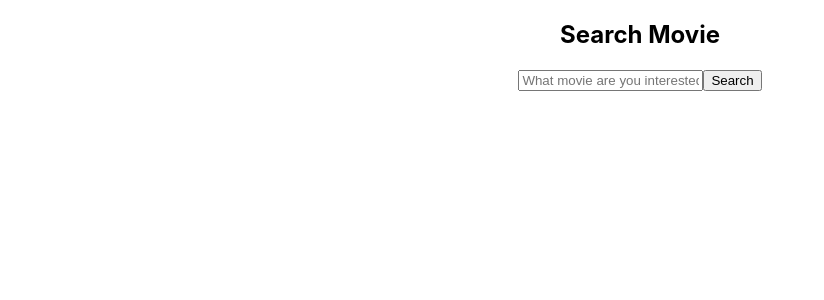
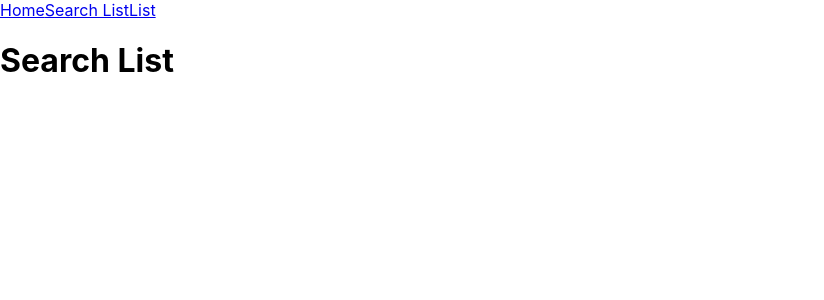
Before and after one commit to tgbeta/supercine, a React (Create React App) app in the folder frontend/: page /searchList in a window 1280 px wide. Shown: the top 300 px of the page, without its empty margins (0-824 px from the left). Built offline with nearby package versions, Linux system fonts and the light colour scheme; no server answers.

Commit message:
add routes frontend

```diff
--- a/frontend/package.json
+++ b/frontend/package.json
@@ -10,6 +10,7 @@
     "axios": "^1.1.3",
     "react": "^18.2.0",
     "react-dom": "^18.2.0",
+    "react-router-dom": "^6.4.3",
     "react-scripts": "5.0.1",
     "styled-components": "^5.3.6",
     "web-vitals": "^2.1.4"
--- a/frontend/public/index.html
+++ b/frontend/public/index.html
@@ -2,28 +2,7 @@
 <html lang="en">
   <head>
     <meta charset="utf-8" />
-    <link rel="icon" href="%PUBLIC_URL%/favicon.ico" />
     <meta name="viewport" content="width=device-width, initial-scale=1" />
-    <meta name="theme-color" content="#000000" />
-    <meta
-      name="description"
-      content="Web site created using create-react-app"
-    />
-    <link rel="apple-touch-icon" href="%PUBLIC_URL%/logo192.png" />
-    <!--
-      manifest.json provides metadata used when your web app is installed on a
-      user's mobile device or desktop. See https://developers.google.com/web/fundamentals/web-app-manifest/
-    -->
-    <link rel="manifest" href="%PUBLIC_URL%/manifest.json" />
-    <!--
-      Notice the use of %PUBLIC_URL% in the tags above.
-      It will be replaced with the URL of the `public` folder during the build.
-      Only files inside the `public` folder can be referenced from the HTML.
-
-      Unlike "/favicon.ico" or "favicon.ico", "%PUBLIC_URL%/favicon.ico" will
-      work correctly both with client-side routing and a non-root public URL.
-      Learn how to configure a non-root public URL by running `npm run build`.
-    -->
     <title>React App</title>
   </head>
   <body>
--- a/frontend/src/App.js
+++ b/frontend/src/App.js
@@ -1,21 +1,22 @@
 import "./App.css";
-import SearchMovie from "./components/SearchMovie.jsx";
-import React, { useState, useEffect } from "react";
-import {io} from "socket.io-client"
-
+import React from "react";
+import AppMovie from "./components/AppMovie.jsx";
+import { BrowserRouter, Routes, Link, Route } from "react-router-dom";
 
 function App() {
-  const [movieSearch, setMovieSearch] = useState([]);
-
-     // Web sockets test
-   const socket=io("http://localhost:8005",{ transports : ['websocket'] })
-
-
-
   return (
-    <div className="App">
-      <SearchMovie movieSearch={movieSearch} setMovieSearch={setMovieSearch} />
-    </div>
+    <BrowserRouter>
+      <nav>
+        <Link to="/home">Home</Link>
+        <Link to="/searchList">Search List</Link>
+        <Link to="/list">List</Link>
+      </nav>
+      <Routes>
+        <Route path="/home" element={<h1>Home</h1>} />
+        <Route path="/searchList" element={<h1>Search List</h1>} />
+        <Route path="/list" element={<h1>List</h1>} />
+      </Routes>
+    </BrowserRouter>
   );
 }
 
--- /dev/null
+++ b/frontend/src/components/AppMovie.jsx
@@ -0,0 +1,11 @@
+import SearchList from "./SearchList.jsx";
+import SearchMovie from "./Search.jsx";
+import List from "./List.jsx";
+import React, { useState, useEffect } from "react";
+import { BrowserRouter, Link, Routes, Route } from "react-router-dom";
+
+
+export default function AppMovie() {
+
+  return <div></div>;
+}
--- a/frontend/src/components/List.jsx
+++ b/frontend/src/components/List.jsx
@@ -2,19 +2,15 @@ import axios from 'axios';
 import React, { useState } from 'react';
 
 export default function FavoriteList(props) {
-    const { FavoriteList, setFavoriteList } = props;
 
-    const [favorite, setFavorite] = useState([]);
 
     return (
         <section>
             <div>
                 <h2 className='form-title'>My Watch List</h2>
-                <div className='watch-list-container'>
             </div>
             <div>
                 <h2 className='form-title'>My Movies</h2>
-                <div className='watch-list-container'>
             </div>
         </section>
     );
--- /dev/null
+++ b/frontend/src/components/Search.jsx
@@ -0,0 +1,37 @@
+import axios from 'axios';
+import React, { useState } from 'react';
+
+export default function SearchMovie(props) {
+    const { movieSearch } = props;
+
+    //const [movies, setMovies] = useState([]);
+
+
+    // const handleSubmit = (event) => {
+    //     event.preventDefault();
+
+    //     if (movieSearch == "") {
+    //          alert("What movie are you looking for?");
+    //     } else {
+    //         axios.get(`/search?movie=${movieSearch}`).then((res) => {
+    //             setMovies(res.data.results);
+    //         });
+    //     }
+
+
+    // }
+
+    return (
+        <section>
+            <div>
+            <form >
+                <h2 className='form-title'>Search Movie</h2>
+                <div className='movie-container'>
+                    <input  maxLength={140} placeholder='What movie are you interested in?' className='movie-input' type="text" name="description" value={movieSearch} />
+                    <button className='search-btn' >Search</button>
+                </div>
+            </form>
+            </div>
+        </section>
+    );
+}
--- a/frontend/src/components/SearchMovie.jsx
+++ /dev/null
@@ -1,37 +0,0 @@
-import axios from 'axios';
-import React, { useState } from 'react';
-
-export default function SearchMovie(props) {
-    const { movieSearch, setMovieSearch } = props;
-
-    const [movies, setMovies] = useState([]);
-
-
-    const handleSubmit = (event) => {
-        event.preventDefault();
-
-        if (movieSearch == "") {
-             alert("What movie are you looking for?");
-        } else {
-            axios.get(`/search?movie=${movieSearch}`).then((res) => {
-                setMovies(res.data.results);
-            });
-        }
-
-
-    }
-
-    return (
-        <section>
-            <div>
-            <form onSubmit={handleSubmit}>
-                <h2 className='form-title'>Search Movie</h2>
-                <div className='movie-container'>
-                    <input  maxLength={140} placeholder='What movie are you interested in?' className='movie-input' type="text" name="description" value={movieSearch} onChange={(e) => setMovieSearch(e.target.value)} />
-                    <button className='search-btn' >Search</button>
-                </div>
-            </form>
-            </div>
-        </section>
-    );
-}
```
Also changed, not shown: frontend/src/components/Home.jsx (added, +7 -0 lines), frontend/src/components/Movie.jsx (+4 -31 lines), frontend/src/components/MovieItemSearch.jsx (added, +41 -0 lines), 1 other file (tests, documents, lock files or other folders).
